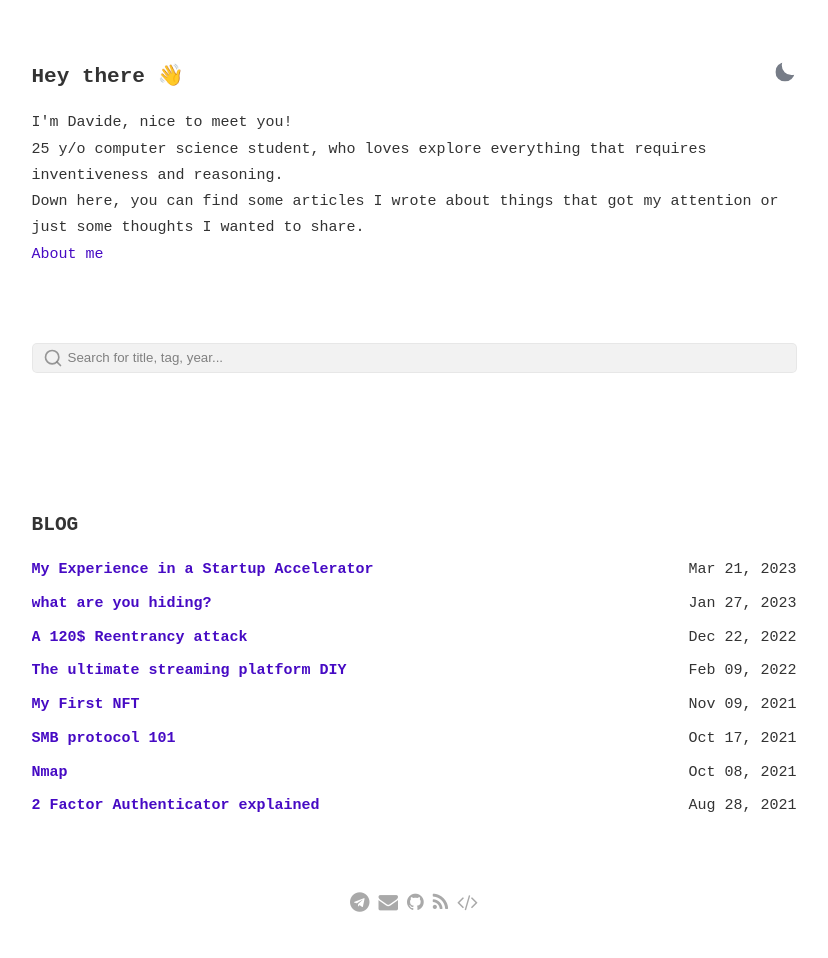
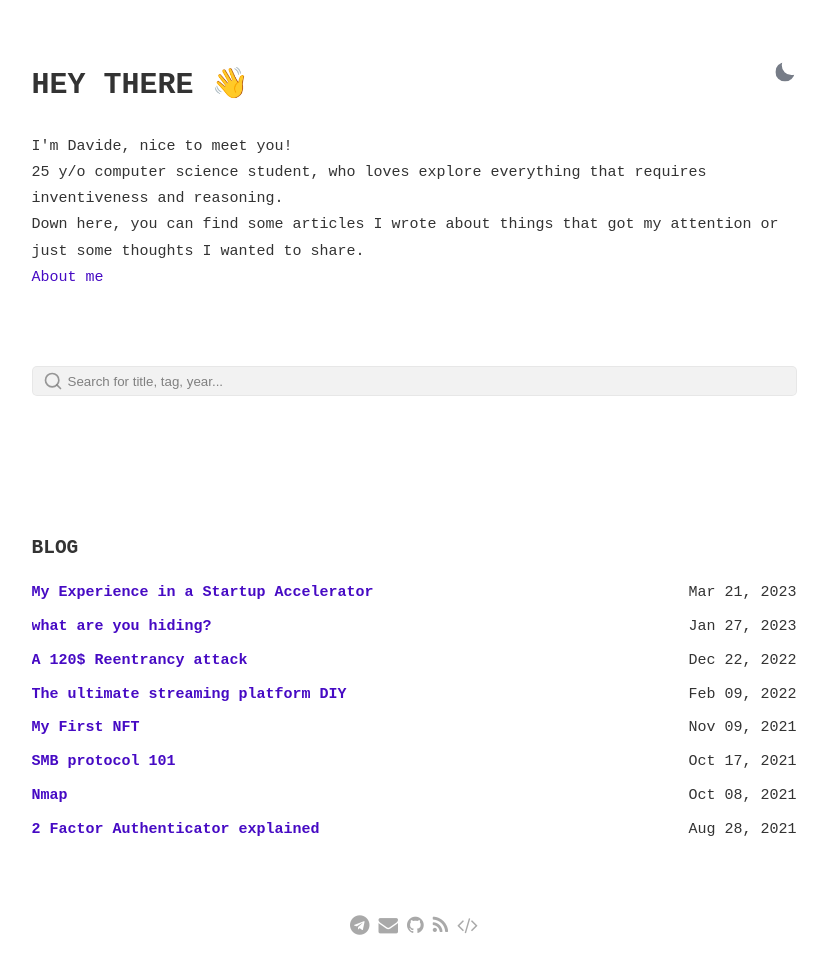
Before and after one commit to webcomtop/webcomtop.github.io, a Jekyll site: the page built from index.html, in a window 1280 px wide. Shown: the whole page, without its empty margins (226-1054 px from the left). Built offline with Jekyll 4.4.1, drawn with Linux system fonts in a browser that asks for light colours; before the commit the page ends 934 px from its top, so only the background shows below that.

Commit message:
Update _main.scss

```diff
--- a/_sass/_main.scss
+++ b/_sass/_main.scss
@@ -250,11 +250,11 @@ blockquote {
 }
 
 h1 {
-	color: var(--main-text-color);
-	font-size: 1.4rem;
-	font-weight: bold;
-	margin-bottom: 1rem;
-	margin-top: 1.5rem;
+color: var(--main-text-color);
+    font-size: 2rem;
+    font-weight: bold;
+    margin-bottom: 1.5rem;
+    text-transform: uppercase;
 }
 
 h2 {
```
